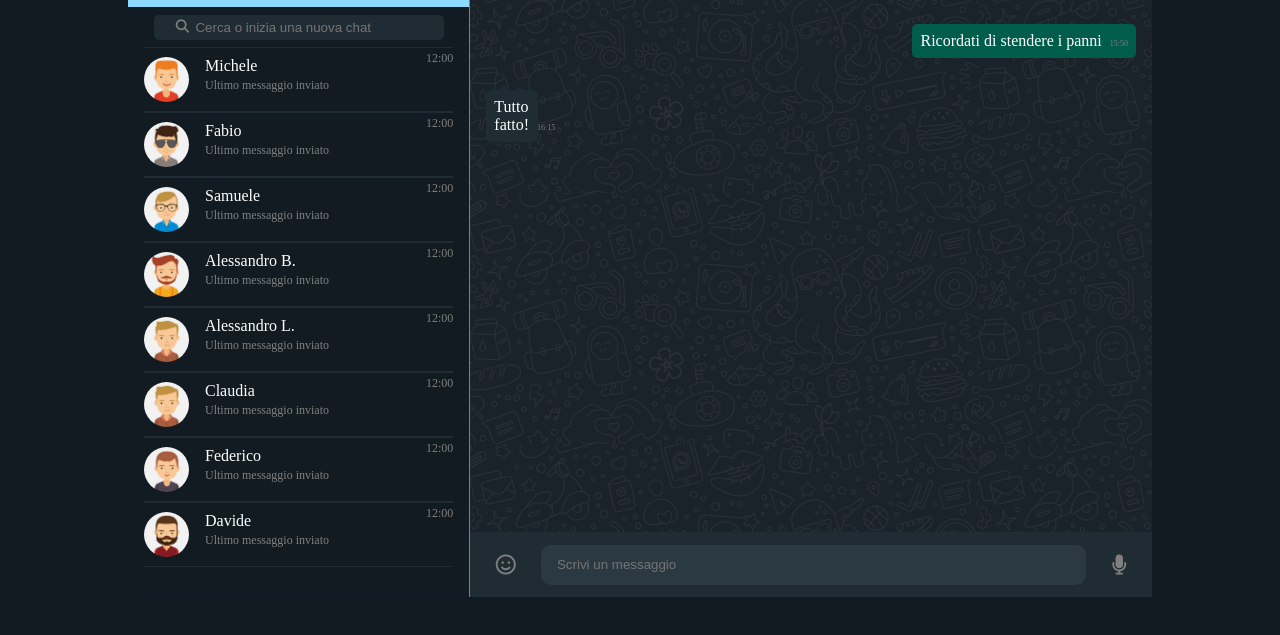
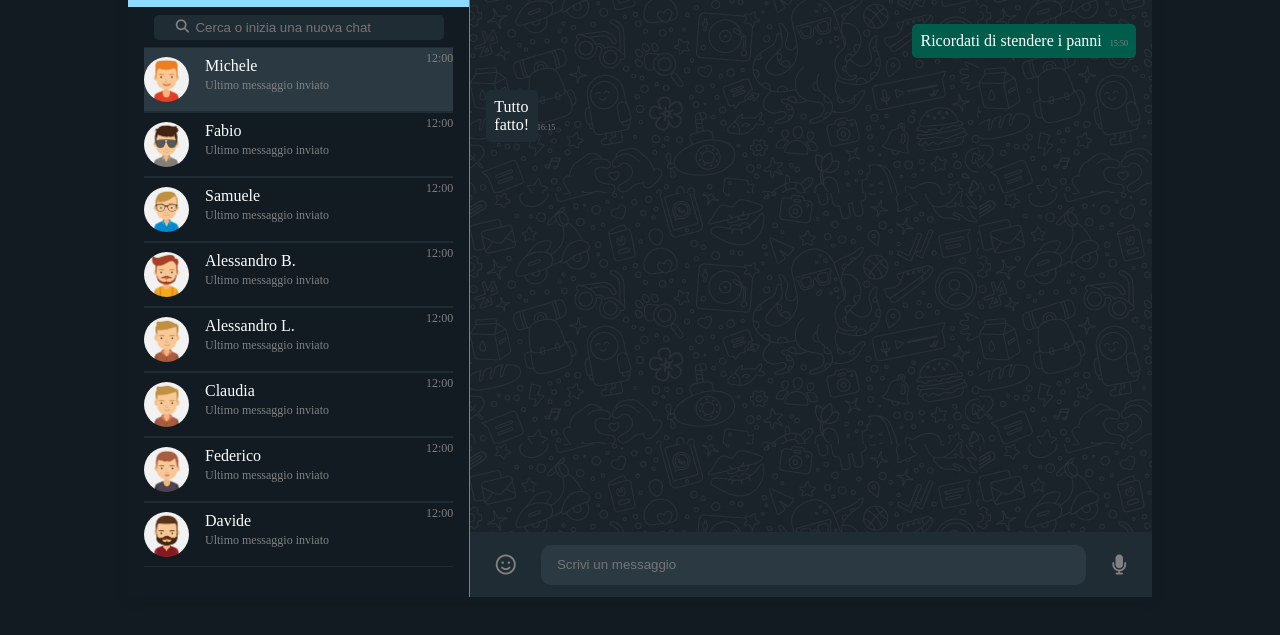
Before and after one commit to Ahri-code/vue-boolzapp, a plain HTML site: page milestone 2/index.html in a window 1280 px wide. Shown: the part 163-798 px from the top of the page. Drawn offline with nearby package versions, Linux system fonts and the light colour scheme.

Commit message:
feat(js): color for selected chat

```diff
--- a/milestone 2/css/style.css
+++ b/milestone 2/css/style.css
@@ -114,6 +114,10 @@ a {
     border-bottom: 1px solid #202c33;
 }
 
+.active {
+    background-color: #2a3942;
+}
+
 /* --- RIGHT SECTION --- */
 
 #sel-chat {
--- a/milestone 2/index.html
+++ b/milestone 2/index.html
@@ -56,7 +56,7 @@
                 </div>
                 <!-- Chats -->
                 <div id="chats-container" class="p-0-1">
-                    <div v-for="(chat, i) in contacts" class="chats flex jc-between ai-center" @click="chatButton(i)">
+                    <div v-for="(chat, i) in contacts" class="chats flex jc-between ai-center" @click="chatButton(i)" :class="(i == this.number) ? 'active' : ''">
                         <div class="flex ai-center">
                             <img :src="chat.avatar" class="std-img">
                             <div class="pl-1 as-start">
```
